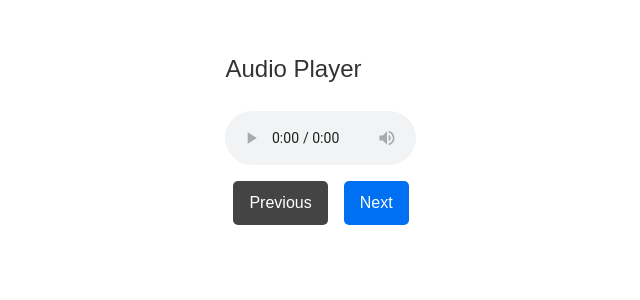
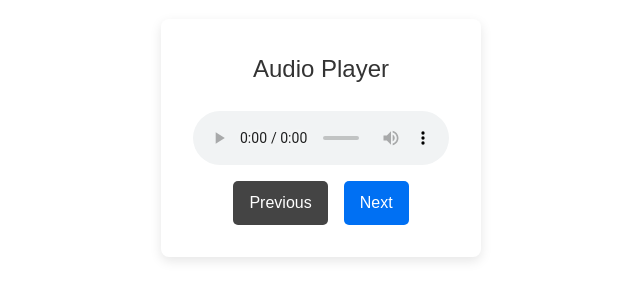
Before and after one commit to Luanigi/yurrrrr, a Next.js app: page / in a window 1280 px wide. Shown: the part 262-562 px from the top of the page, without its empty margins (319-959 px from the left). Built offline with nearby package versions, Linux system fonts and the light colour scheme.

Commit message:
yessirrr

```diff
--- a/app/page.tsx
+++ b/app/page.tsx
@@ -3,11 +3,13 @@
 import { useState, useEffect, useRef } from 'react';
 
 export default function AudioPlayer() {
-  const [audioFiles, setAudioFiles] = useState([]);
-  const [currentTrackIndex, setCurrentTrackIndex] = useState(0);
-  const audioRef = useRef(null);
+  const [audioFiles, setAudioFiles] = useState<string[]>([]);  // Explicit type for audioFiles
+  const [currentTrackIndex, setCurrentTrackIndex] = useState<number>(0);
 
-  // Lade die Liste der Audiodateien
+  // Use proper typing for audioRef
+  const audioRef = useRef<HTMLAudioElement | null>(null);
+
+  // Load audio files on component mount
   useEffect(() => {
     const loadAudioFiles = async () => {
       const response = await fetch('/api/audios');
@@ -17,20 +19,21 @@
     loadAudioFiles();
   }, []);
 
-
-
+  // Play the audio when currentTrackIndex or audioFiles changes
   useEffect(() => {
     const audioElement = audioRef.current;
+
+    // Ensure that audioElement exists and audioFiles is not empty
     if (audioElement && audioFiles.length > 0) {
-      audioElement.src = audioFiles[currentTrackIndex];
-      audioElement.play().catch((error) => {
+      audioElement.src = audioFiles[currentTrackIndex];  // Error 1 fixed
+      audioElement.play().catch((error: any) => {       // Error 2 and 3 fixed
         console.error('Error playing audio:', error);
       });
     }
   }, [currentTrackIndex, audioFiles]);
 
   return (
-    <div>
+    <div className="audio-player">
       <h1>Audio Player</h1>
       {audioFiles.length > 0 ? (
         <audio ref={audioRef} controls>
```
